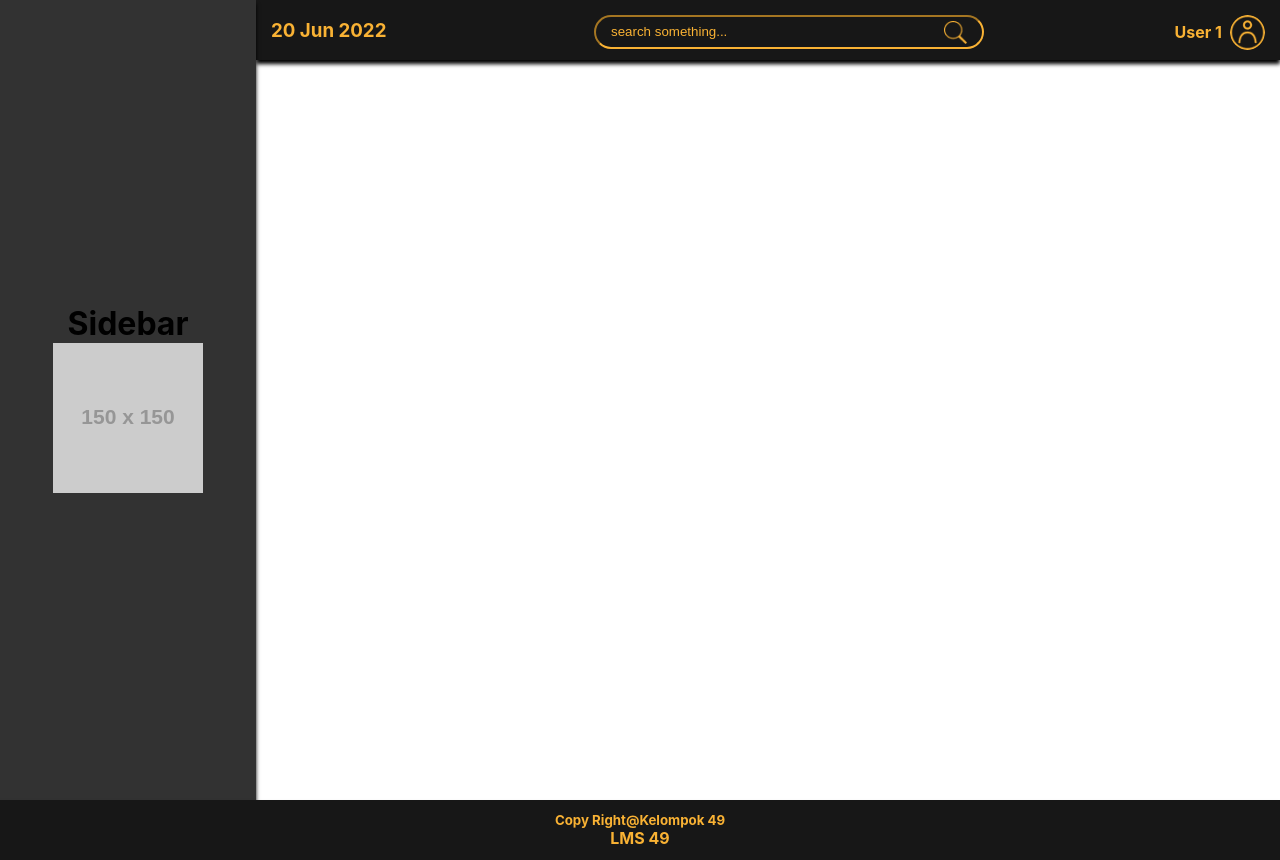
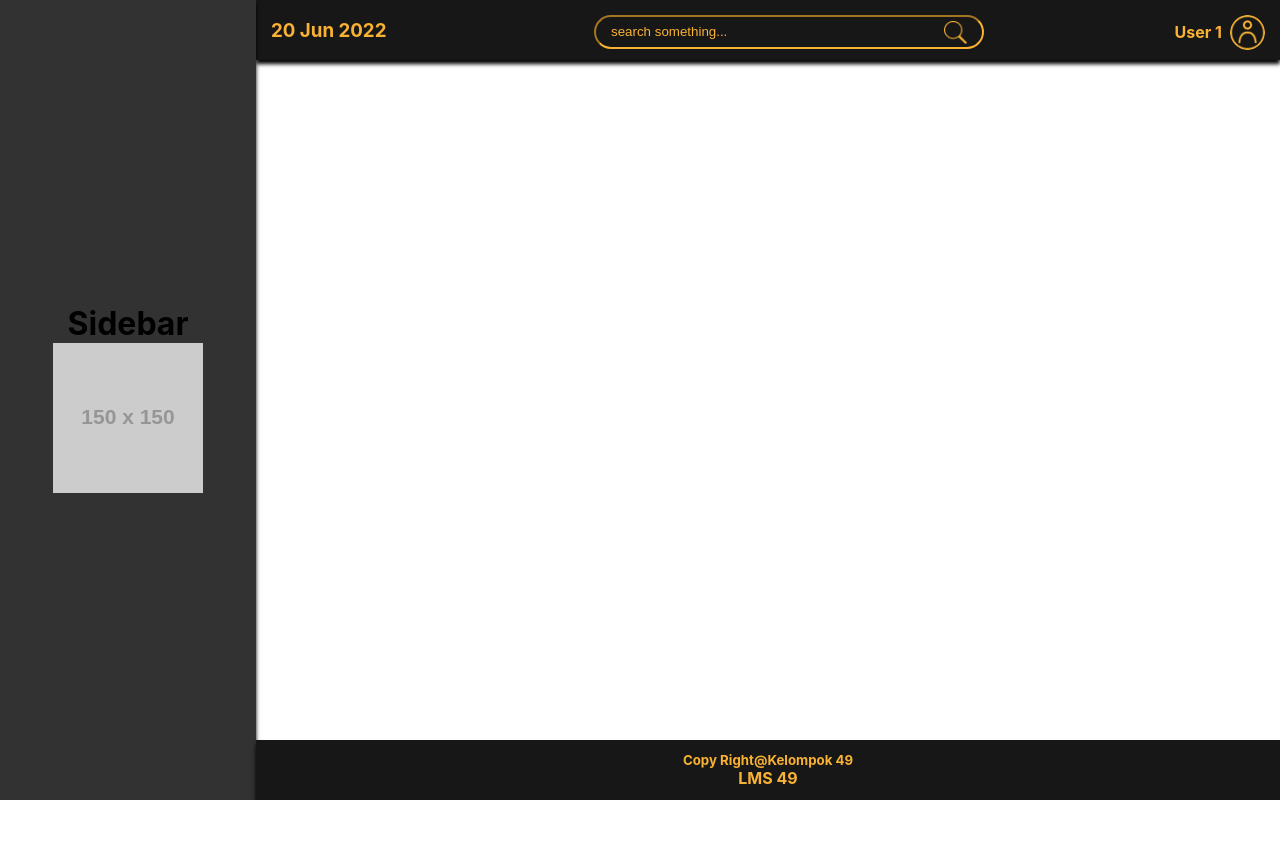
Before and after one commit to miqbalj/test-fe-fp, a React (Create React App) app: page / in a window 1280 px wide. After the commit the page ends 800 px from the top, so only its background shows below. Built offline with nearby package versions, Linux system fonts and the light colour scheme.

Commit message:
chore: fixing layout footer

```diff
--- a/src/Style/Footer.css
+++ b/src/Style/Footer.css
@@ -1,6 +1,8 @@
 .containerFooter {
     display: flex;
     justify-content: flex-end;
+    width: auto;
+    margin-top: -60px;
 }
 
 .footer {
@@ -9,7 +11,7 @@
     justify-content: center;
     align-items: center;
     background-color: #171717;
-    width: 100vw;
+    width: 80vw;
     height: 60px;
     box-shadow: 0px 4px 4px #000;
     color: #F9B234;
--- a/src/Style/Navbar.css
+++ b/src/Style/Navbar.css
@@ -5,6 +5,7 @@
 .containerNavbar{
     display: flex;
     justify-content: flex-end;
+    width: auto;
 }
 
 .navbar {
```
